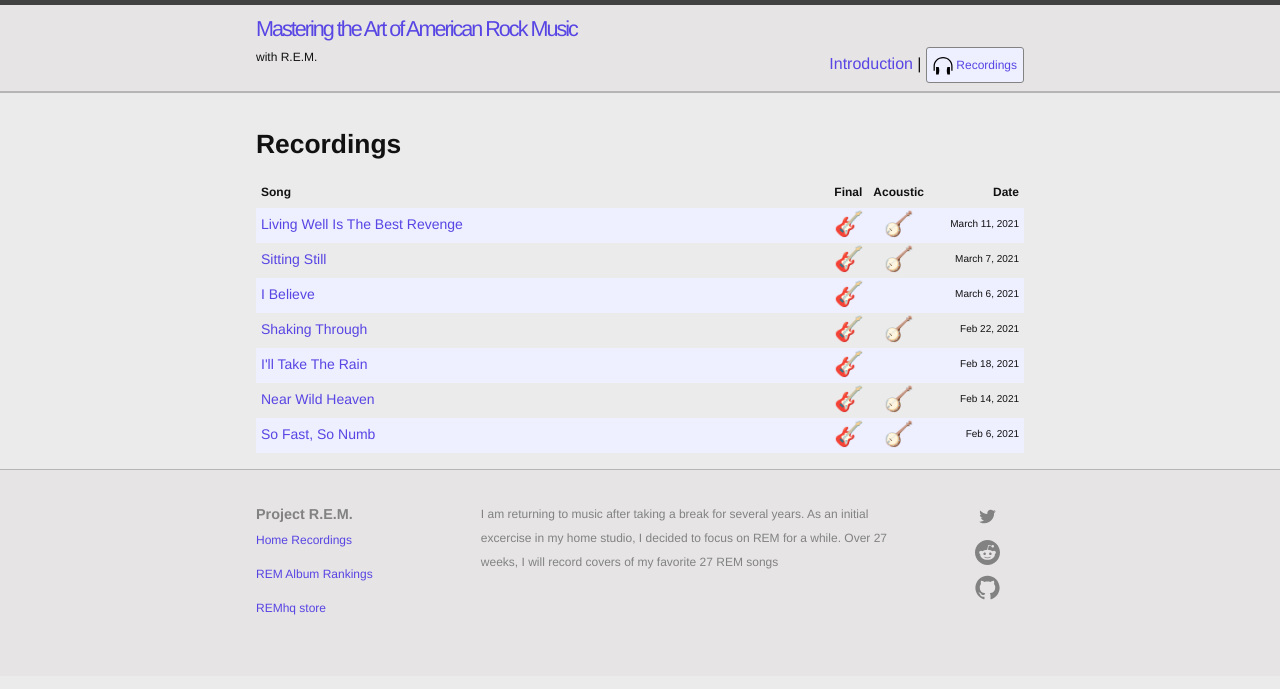
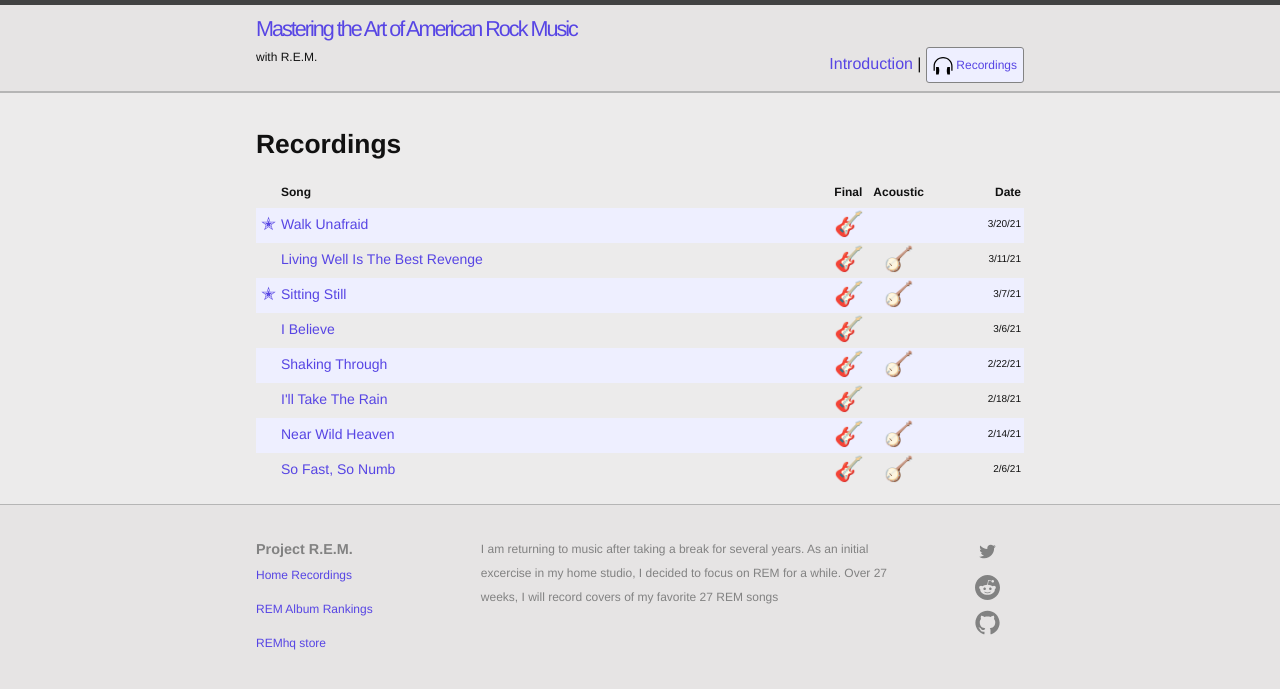
Before and after one commit to slatron/slatron.github.io, a Jekyll site: the page built from recordings.md, in a window 1280 px wide. Shown: the top 689 px of the page. Built offline with Jekyll 4.4.1, drawn with Linux system fonts in a browser that asks for light colours.

Commit message:
walk unafraid posted

```diff
--- a/_sass/_state.scss
+++ b/_sass/_state.scss
@@ -68,15 +68,14 @@
     }
 
     span:nth-child(1) {
+      flex: 0 0 25px;
+      a {
+        font-size: 18px;
+      }
+    }
+    span:nth-child(2) {
       flex: 1 0 180px;
       text-align: left;
-      padding-left: 5px;
-    }
-    span:nth-child(2) {
-      flex: 0 1 50px;
-      a {
-        font-size: 24px;
-      }
     }
     span:nth-child(3) {
       flex: 0 1 50px;
@@ -85,9 +84,15 @@
       }
     }
     span:nth-child(4) {
+      flex: 0 1 50px;
+      a {
+        font-size: 24px;
+      }
+    }
+    span:nth-child(5) {
       flex: 0 1 100px;
       text-align: right;
-      padding-right: 5px;
+      padding-right: 3px;
     }
   }
 }
--- a/recordings.md
+++ b/recordings.md
@@ -3,56 +3,70 @@
 permalink: recordings.html
 ---
 
-
 <h1 class="page-heading">Recordings</h1>
 
 <div class="flex-table">
   <div class="row head">
+    <span></span>
     <span>Song</span>
     <span title="project results">Final</span>
     <span title="single-take recording on one mic, raw with no effects">Acoustic</span>
     <span title="date">Date</span>
   </div>
   <div class="row">
+    <span><a href="https://drive.google.com/file/d/1WEyC_ld3Lq1_NO62ZJaOFveLWcI4PXN5/view?usp=sharing" target="_blank">✭</a></span>
+    <span><a href="https://drive.google.com/file/d/1WEyC_ld3Lq1_NO62ZJaOFveLWcI4PXN5/view?usp=sharing" target="_blank">Walk Unafraid</a></span>
+    <span><a href="https://drive.google.com/file/d/1WEyC_ld3Lq1_NO62ZJaOFveLWcI4PXN5/view?usp=sharing" target="_blank">🎸</a></span>
+    <span></span>
+    <span class="text-small">3/20/21</span>
+  </div>
+  <div class="row">
+    <span></span>
     <span><a href="https://drive.google.com/file/d/1kHsvHdhnuwMwMp9LrowSQnGxwGILe1Om/view?usp=sharing" target="_blank">Living Well Is The Best Revenge</a></span>
     <span><a href="https://drive.google.com/file/d/1kHsvHdhnuwMwMp9LrowSQnGxwGILe1Om/view?usp=sharing" target="_blank">🎸</a></span>
     <span><a href="https://drive.google.com/file/d/1Ui4TiRuSLjAdpkqP-ruhjVT1sCt-ABYT/view?usp=sharing" target="_blank">🪕</a></span>
-    <span class="text-small">March 11, 2021</span>
+    <span class="text-small">3/11/21</span>
   </div>
   <div class="row">
+    <span><a href="https://drive.google.com/file/d/1kc9qexTS4ZKOo3jt4hej6FVZhtfF8WvC/view?usp=sharing" target="_blank">✭</a></span>
     <span><a href="https://drive.google.com/file/d/1kc9qexTS4ZKOo3jt4hej6FVZhtfF8WvC/view?usp=sharing" target="_blank">Sitting Still</a></span>
     <span><a href="https://drive.google.com/file/d/1kc9qexTS4ZKOo3jt4hej6FVZhtfF8WvC/view?usp=sharing" target="_blank">🎸</a></span>
     <span><a href="https://drive.google.com/file/d/1gTbVR5RPuw4G25cB_3w7RyZl8vocB6R_/view?usp=sharing" target="_blank">🪕</a></span>
-    <span class="text-small">March 7, 2021</span>
+    <span class="text-small">3/7/21</span>
   </div>
   <div class="row">
+    <span></span>
     <span><a href="https://drive.google.com/file/d/1bQPnMSNsrWEmIMdrtdAzG22aBVvQXL-z/view?usp=sharing" target="_blank">I Believe</a></span>
     <span><a href="https://drive.google.com/file/d/1bQPnMSNsrWEmIMdrtdAzG22aBVvQXL-z/view?usp=sharing" target="_blank">🎸</a></span>
     <span> </span>
-    <span class="text-small">March 6, 2021</span>
+    <span class="text-small">3/6/21</span>
   </div>
   <div class="row">
+    <span></span>
     <span><a href="https://drive.google.com/file/d/1bDK7eyMc3iloWywernigrHSnGvyKRCkq/view?usp=sharing" target="_blank">Shaking Through</a></span>
     <span><a href="https://drive.google.com/file/d/1bDK7eyMc3iloWywernigrHSnGvyKRCkq/view?usp=sharing" target="_blank">🎸</a></span>
     <span><a href="https://drive.google.com/file/d/1jnr55rl2eZU-ySTSgTqUPUfRjV_EGY24/view?usp=sharing" target="_blank">🪕</a></span>
-    <span class="text-small">Feb 22, 2021</span>
+    <span class="text-small">2/22/21</span>
   </div>
   <div class="row">
+    <span></span>
     <span><a href="https://drive.google.com/file/d/1v6JiyRs829CqiLvXj3pckZyr5fR6vKn9/view?usp=sharing" target="_blank">I'll Take The Rain</a></span>
     <span><a href="https://drive.google.com/file/d/1v6JiyRs829CqiLvXj3pckZyr5fR6vKn9/view?usp=sharing" target="_blank">🎸</a></span>
     <span> </span>
-    <span class="text-small">Feb 18, 2021</span>
+    <span class="text-small">2/18/21</span>
   </div>
   <div class="row">
+    <span></span>
     <span><a href="https://drive.google.com/file/d/1UD8Cs8dT7eKY13vEK2SkVW_mWLGNLS5J/view?usp=sharing" target="_blank">Near Wild Heaven</a></span>
     <span><a href="https://drive.google.com/file/d/1UD8Cs8dT7eKY13vEK2SkVW_mWLGNLS5J/view?usp=sharing" target="_blank">🎸</a></span>
     <span><a href="https://drive.google.com/file/d/1PGiQy88s7c2sMa8d9xxQpSGI6F-B1Fcd/view?usp=sharing" target="_blank">🪕</a></span>
-    <span class="text-small">Feb 14, 2021</span>
+    <span class="text-small">2/14/21</span>
   </div>
   <div class="row">
+    <span></span>
     <span><a href="https://drive.google.com/file/d/12NVKLkgs17zyAAAiOf4Ry7WArQL7ITbf/view?usp=sharing" target="_blank">So Fast, So Numb</a></span>
     <span><a href="https://drive.google.com/file/d/12NVKLkgs17zyAAAiOf4Ry7WArQL7ITbf/view?usp=sharing" target="_blank">🎸</a></span>
     <span><a href="https://drive.google.com/file/d/1CUl2yDE-w-xZD5_ret_J2Ph36HLBuFdb/view?usp=sharing" target="_blank">🪕</a></span>
-    <span class="text-small">Feb 6, 2021</span>
+    <span class="text-small">2/6/21</span>
   </div>
 </div>
```
Also changed, not shown: _posts/2021-02-06-begin-the-begin.md (+12 -10 lines), _posts/2021-03-12-walk-unafraid-1.md (+1 -0 lines), _posts/2021-03-13-walk-unafraid-2.md (+1 -0 lines), _posts/2021-03-16-walk-unafraid-3.md (+1 -0 lines), _posts/2021-03-20-walk-unafraid-4.md (added, +59 -0 lines).
